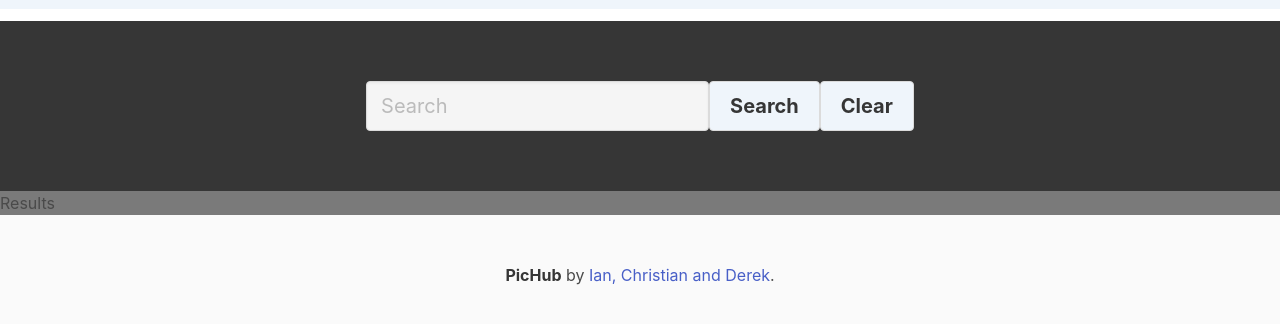
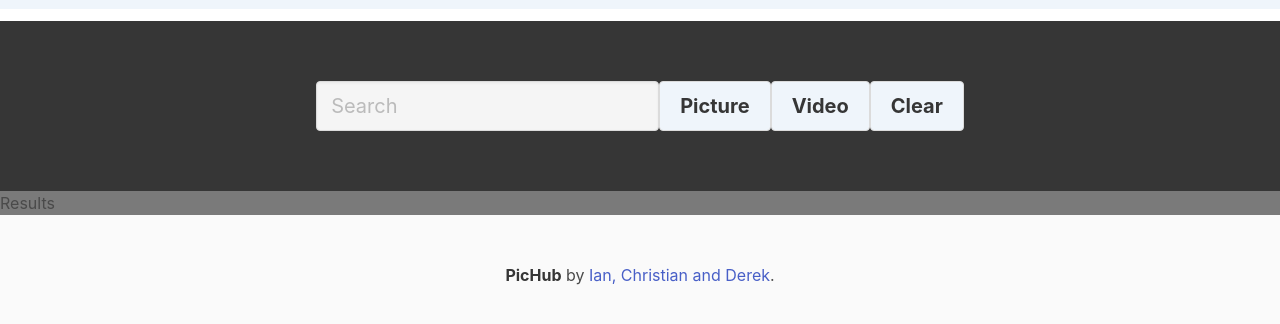
Before and after one commit to TheMightyNail/PicHub, a plain HTML site: page index.html in a window 1280 px wide. Shown: the part 86-410 px from the top of the page. Drawn offline with nearby package versions, Linux system fonts and the light colour scheme.

Commit message:
added video button and rename search button to picture

```diff
--- a/index.html
+++ b/index.html
@@ -31,7 +31,8 @@
                 <input type="submit text" id="searchBar" class="input has-background-light is-medium" placeholder="Search"/>
             </div>
 
-            <button type="submit" id="submit" class="button has-background-info-light is-medium has-text-weight-bold">Search</button>
+            <button type="submit" id="submit" class="button has-background-info-light is-medium has-text-weight-bold">Picture</button>
+            <button type="submit" id="submit" class="button has-background-info-light is-medium has-text-weight-bold">Video</button>
             <button type="submit" id="submit" class="button is-medium has-background-info-light has-text-weight-bold">Clear</button>
         </form>
     </section>
```
